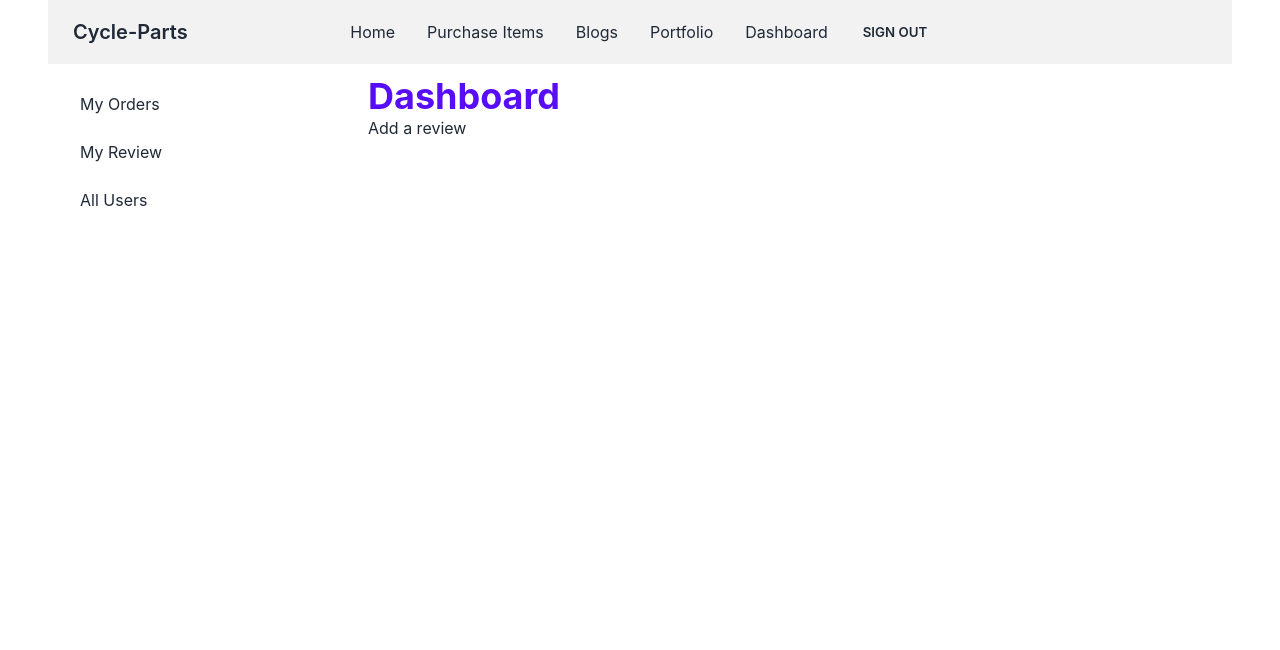
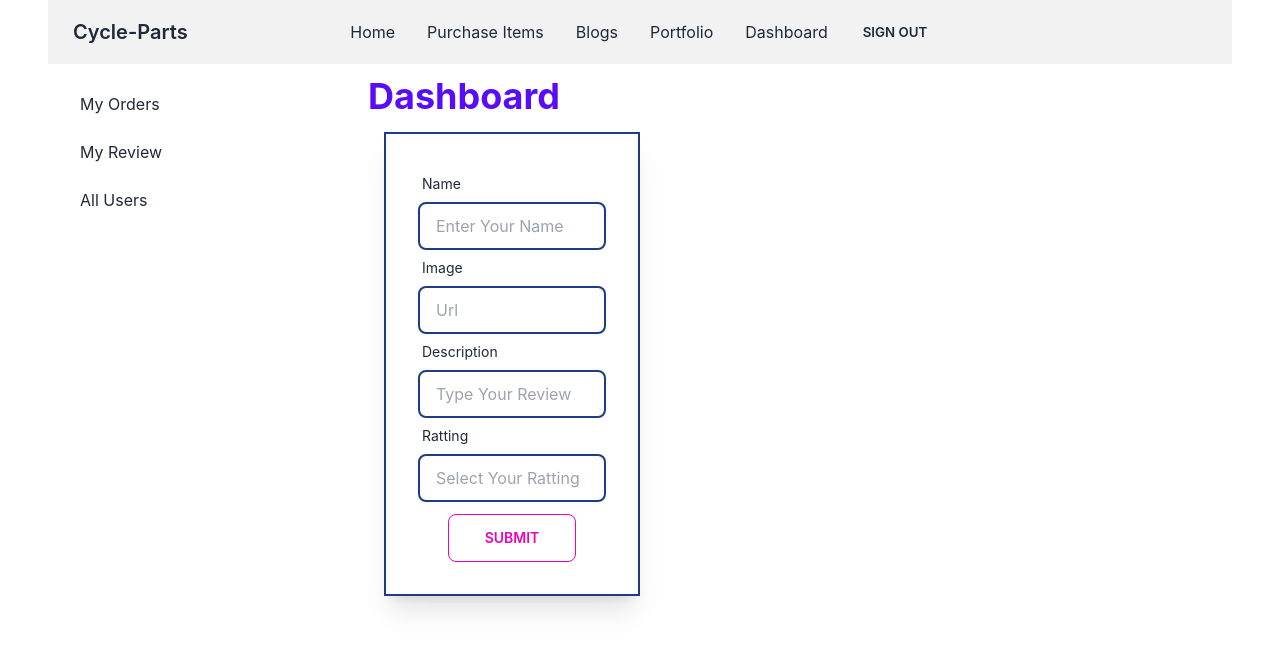
Before and after one commit to Jaman-M/cycle-parts-manufacturer-website-client-side, a React (Create React App) app: page /dashboard/review in a window 1280 px wide. Shown: the top 650 px of the page. Built offline with nearby package versions, Linux system fonts and the light colour scheme; no server answers; sample sign-in values are in the browser's storage.

Commit message:
added my orders and review

```diff
--- a/src/Pages/Dashboard/MyOrders.js
+++ b/src/Pages/Dashboard/MyOrders.js
@@ -1,11 +1,91 @@
-import React from 'react';
+
+import React, { useEffect, useState } from "react";
+import { useAuthState } from "react-firebase-hooks/auth";
+import auth from "../../firebase.init";
+import OrderDetails from "./OrderDetails";
 
 const MyOrders = () => {
+    const [user] = useAuthState(auth);
+    const [products, setProducts] = useState([]);
+
+
+    useEffect(() => {
+        fetch(`http://localhost:5000/orders/user/${user.email}`)
+          .then(res => res.json())
+            .then(data => setProducts(data));
+    }, [user.email])
+
+    const email = user.email;
+
+    const handleDelate = id => {
+        const rest = products.filter(product => product._id !== id)
+        const proceed = window.confirm('Are You Sure Cancel This ???')
+        if (proceed) {
+            const url = (`http://localhost:5000/orders/orders/${id}`)
+                fetch(url, {
+                    method: 'DELETE'
+                })
+                    .then(res => res.json())
+                    .then(data => {
+                        console.log(data);
+                        setProducts(rest)
+
+                    })
+        }
+    }
+
     return (
         <div>
-            <h2>my orders</h2>
+
+          <div class="relative overflow-x-auto shadow-md sm:rounded-lg">
+                    <table class="w-full text-sm text-left text-gray-500 dark:text-gray-400">
+                        <thead class="text-xs text-gray-700 uppercase bg-gray-50 dark:bg-gray-700 dark:text-gray-400">
+                            <tr>
+                                <th scope="col" class="px-6 py-3">
+                                    Product name
+                                </th>
+
+
+                                <th scope="col" class="px-6 py-3">
+                                    email
+                                </th>
+                                <th scope="col" class="px-6 py-3">
+                                    price
+                                </th>
+                                <th scope="col" class="px-6 py-3">
+                                    quantity
+                                </th>
+                                <th scope="col" class="px-6 py-3">
+                                    Pay Now
+                                </th>
+                                <th scope="col" class="px-6 py-3">
+                                    Cancel Order
+                                </th>
+                            </tr>
+                        </thead>
+                        <tbody>
+                        {
+                                        products.map(order =><OrderDetails
+                                          key={order._id}
+                                          order={order}
+                                          handleDelate={handleDelate}
+                                        ></OrderDetails>)
+                                    }
+
+
+
+
+
+                        </tbody>
+                    </table>
+                </div>
+
         </div>
-    );
+      );
+
+
+
+
 };
 
 export default MyOrders;
--- /dev/null
+++ b/src/Pages/Dashboard/OrderDetails.js
@@ -0,0 +1,34 @@
+import React from 'react';
+import { Link } from 'react-router-dom';
+
+const OrderDetails = ({ order, handleDelate }) => {
+
+        const {_id, productName, email, price, quantity,paid } = order
+        console.log(paid)
+    return (
+        <tr class="border-b dark:bg-gray-800 dark:border-gray-700 odd:bg-white even:bg-gray-50 odd:dark:bg-gray-800 even:dark:bg-gray-700">
+            <th scope="row" class="px-6 py-4 font-medium text-gray-900 dark:text-white whitespace-nowrap">
+                    {productName}
+                </th>
+                <td class="px-6 py-4">
+                    {email}
+                </td>
+                <td class="px-6 py-4">
+                    {price}
+                </td>
+                <td class="px-6 py-4">
+                    {quantity}
+                </td>
+                <td class="px-6 py-4">
+                    {(price && !paid) && <Link to={`/dashboard/payment/${_id}`}><button>pay</button></Link>}
+                    {(price && paid) && <span>Paid</span>}
+                </td>
+                <td class="px-6 py-4">
+                    <button onClick={() => handleDelate(_id)} disabled={paid}>Cancel</button>
+                </td>
+
+        </tr>
+    );
+};
+
+export default OrderDetails;
--- a/src/Pages/Dashboard/Review.js
+++ b/src/Pages/Dashboard/Review.js
@@ -1,9 +1,88 @@
-import React from 'react';
+import React, { useEffect, useState } from 'react';
+import { useForm } from 'react-hook-form';
+import { useParams } from 'react-router-dom';
 
 const Review = () => {
+    const { register, handleSubmit } = useForm();
+    const params = useParams();
+    const [singleProduct, setSingleProduct] = useState([]);
+    useEffect(() => {
+        fetch(`http://localhost:5000/parts/${params.id}`)
+          .then((res) => res.json())
+          .then((data) => setSingleProduct(data));
+      }, []);
+    const onSubmit = data => {
+        const order = {
+            name: data.name,
+            description: data.description,
+            img: data.img,
+            ratting: data.ratting,
+        }
+        fetch('http://localhost:5000/review', {
+            method: 'POST',
+            headers: {
+                'content-type': 'application/json'
+            },
+            body: JSON.stringify(order)
+        })
+        .then(res =>res.json())
+        .then(data =>{
+            console.log(data)
+        })
+    }
     return (
         <div>
-            <h2>Add a review</h2>
+            <div className="my-1 px-1 w-full md:w-1/2 lg:my-4 lg:px-4 lg:w-1/3">
+                <div className="card-body bg-base-100 shadow-xl border-blue-900 border-2">
+                <form onSubmit={handleSubmit( onSubmit)}>
+          <div className="form-control">
+            <label className="label">
+              <span className="label-text">Name</span>
+            </label>
+            <input
+              type="text"
+              placeholder="Enter Your Name"
+              className="input border-blue-900 border-2"
+              {...register("name", {
+              })}
+            />
+            <label className="label">
+              <span className="label-text">Image</span>
+            </label>
+            <input
+              type="text"
+              placeholder="Url"
+              className="input border-blue-900 border-2"
+              {...register("img", {
+              })}
+            />
+            <label className="label">
+              <span className="label-text">Description</span>
+            </label>
+            <input
+              type="text"
+              placeholder="Type Your Review"
+              className="input border-blue-900 border-2"
+              {...register("description", {
+              })}
+            />
+            <label className="label">
+              <span className="label-text">Ratting</span>
+            </label>
+            <input
+              type="text"
+              placeholder="Select Your Ratting"
+              className="input border-blue-900 border-2"
+              {...register("ratting", {
+              })}
+            />
+            <div className="mt-3 text-center">
+            <input type="submit" className="btn btn-outline btn-secondary h-2 w-32" />
+            </div>
+          </div>
+             </form>
+                </div>
+            </div>
         </div>
     );
 };
```
